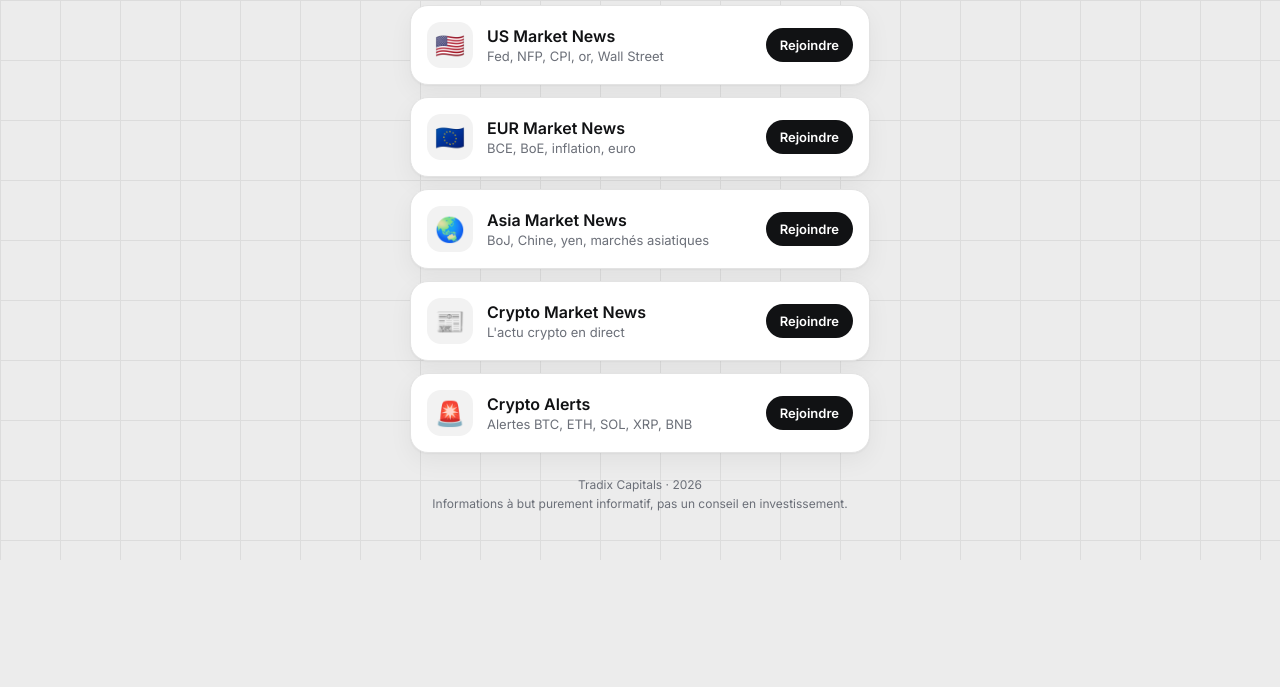
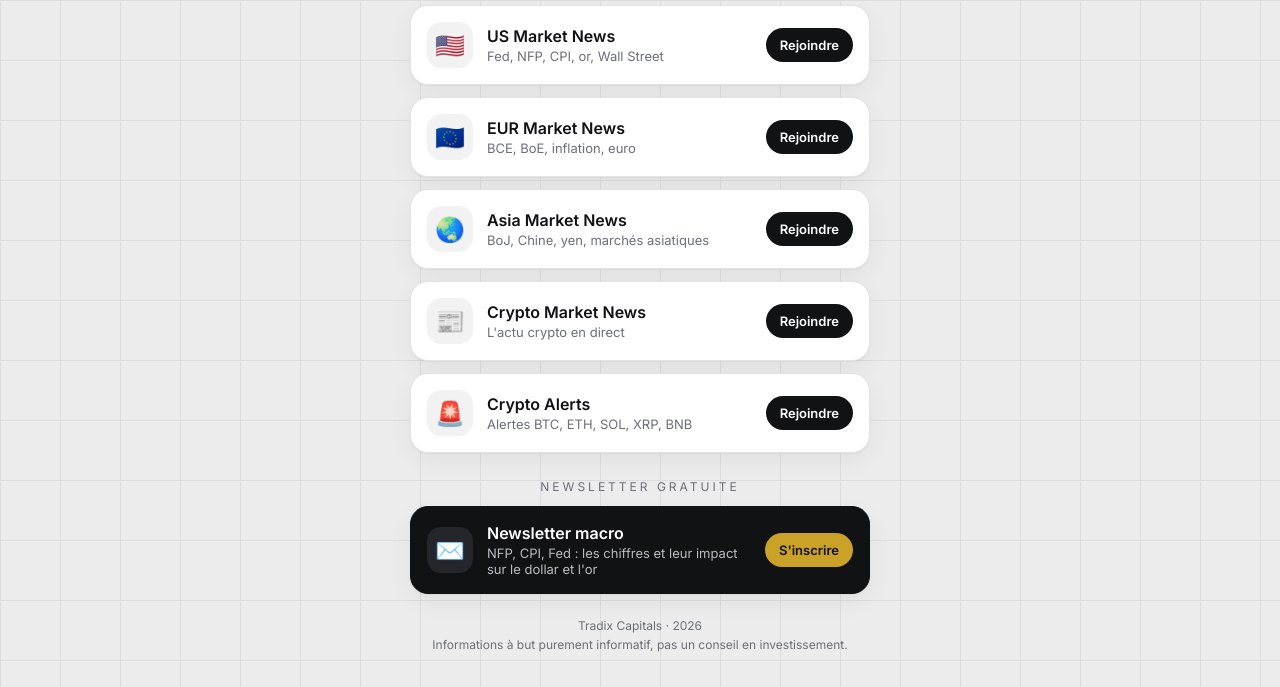
Before and after one commit to TradixCapitals/tradix-legal, a plain HTML site: page index.html in a window 1280 px wide. Shown: the part 240-927 px from the top of the page. Before the commit the page ends 800 px from the top, so only its background shows below. Drawn offline with Linux system fonts and the light colour scheme.

Commit message:
Page liens : bouton newsletter

```diff
--- a/index.html
+++ b/index.html
@@ -31,6 +31,11 @@
   .t{flex:1;min-width:0}
   .t b{display:block;font-size:16px;font-weight:600}
   .t span{display:block;font-size:13px;color:var(--muted);margin-top:2px}
+  .sec{font-size:12px;letter-spacing:3px;color:var(--muted);text-align:center;margin:26px 0 4px}
+  a.nl-card{background:var(--ink);color:#fff;border-color:var(--ink)}
+  a.nl-card .t span{color:#b9bcc4}
+  a.nl-card .ic{background:#24262b}
+  a.nl-card .go{background:#c9a227;color:#111214}
   .go{flex:0 0 auto;background:var(--ink);color:#fff;font-size:13px;font-weight:600;padding:9px 14px;border-radius:999px}
   footer{text-align:center;font-size:12px;color:var(--muted);margin-top:22px;line-height:1.6}
 </style>
@@ -79,6 +84,13 @@
     <div class="go">Rejoindre</div>
   </a>
 
+  <div class="sec">NEWSLETTER GRATUITE</div>
+  <a class="c nl-card" href="/newsletter/">
+    <div class="ic">✉️</div>
+    <div class="t"><b>Newsletter macro</b><span>NFP, CPI, Fed : les chiffres et leur impact sur le dollar et l'or</span></div>
+    <div class="go">S'inscrire</div>
+  </a>
+
   <footer>Tradix Capitals · 2026<br>Informations à but purement informatif, pas un conseil en investissement.</footer>
 </main>
 </body>
```
Also changed, not shown: telegram.html (+12 -0 lines).
